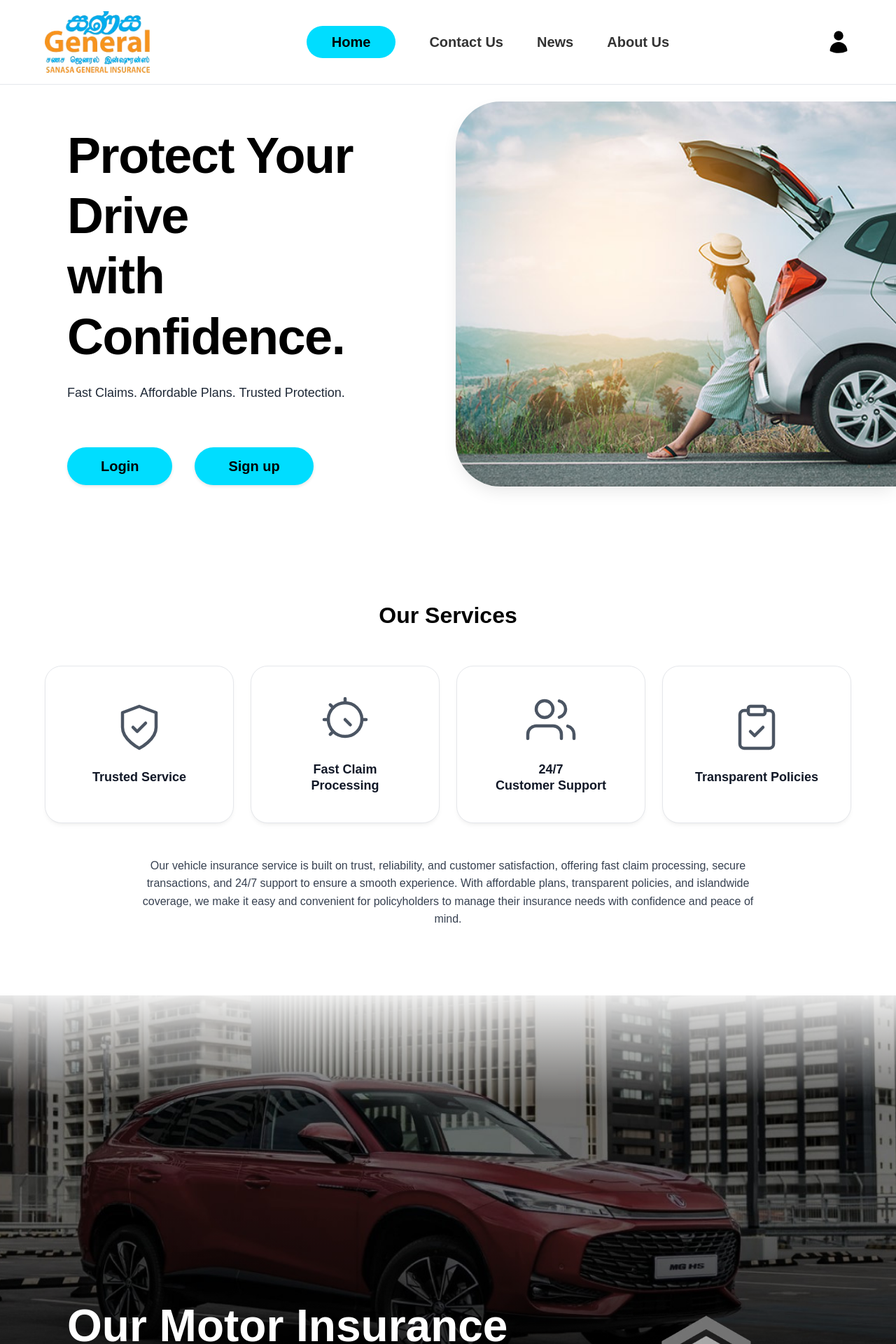
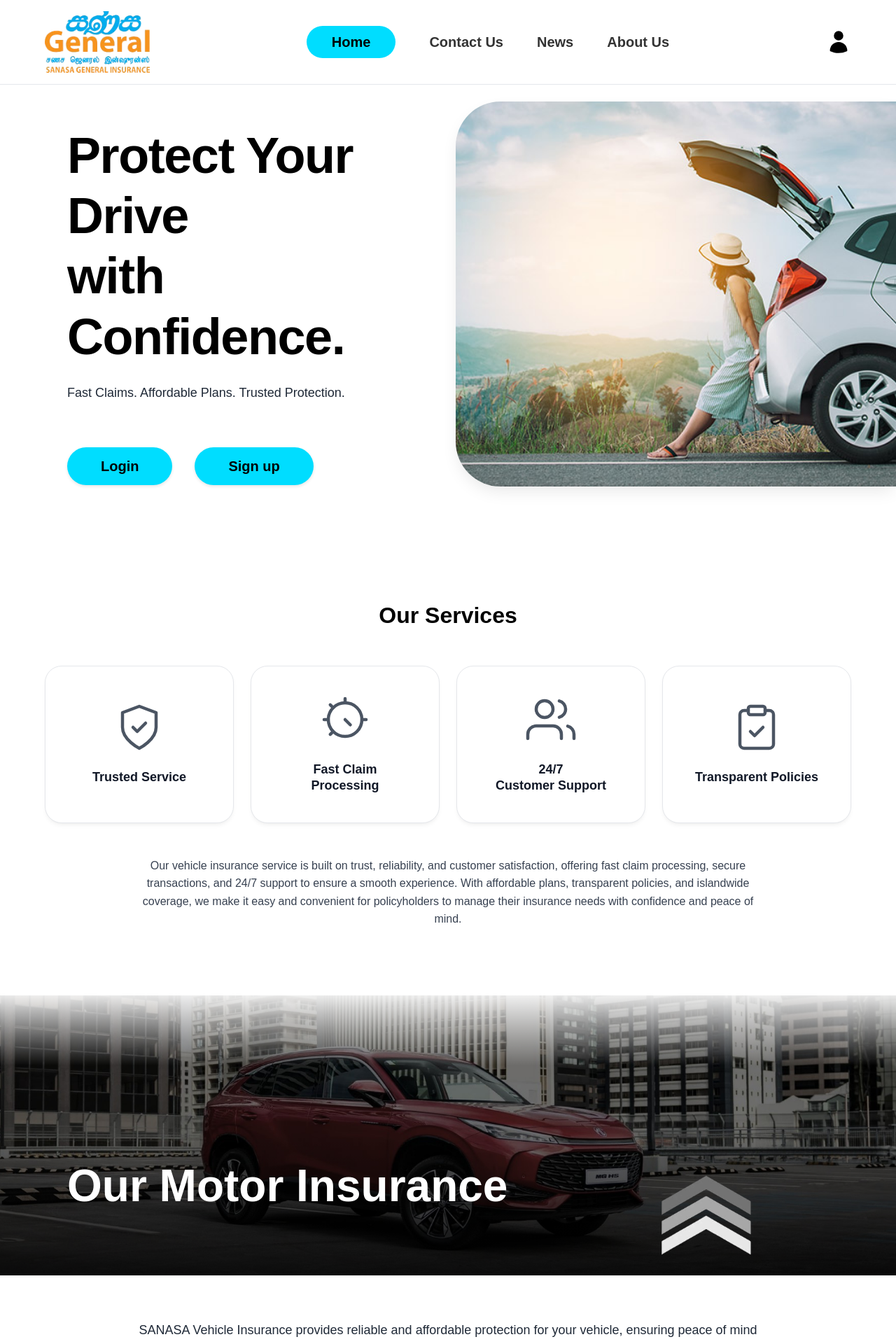
Before and after one commit to gayathra45/SanasaInsuarance, a Next.js app in the folder frontend/: page /home in a window 1280 px wide. Shown: the top 1920 px of the page at 70% size. Built offline with nearby package versions, Linux system fonts and the light colour scheme; a web font is replaced by a local one.

Commit message:
update 2

```diff
--- a/frontend/app/home/page.module.css
+++ b/frontend/app/home/page.module.css
@@ -217,13 +217,13 @@
 .motorBanner {
   position: relative;
   width: 100%;
-  height: 200px;
+  height: 300px; /* Reduced from 450px */
   display: flex;
 }
 
 @media (min-width: 768px) {
   .motorBanner {
-    height: 600px;
+    height: 400px; /* Reduced from 600px */
   }
 }
 
@@ -285,7 +285,7 @@
   width: 900px;
   height: auto;
   /* Negative margin needs to scale with the arrow size to keep them overlapping nicely */
-  margin-bottom: -25px;
+  margin-bottom: -15px;
 }
 
 @media (min-width: 768px) {
```
